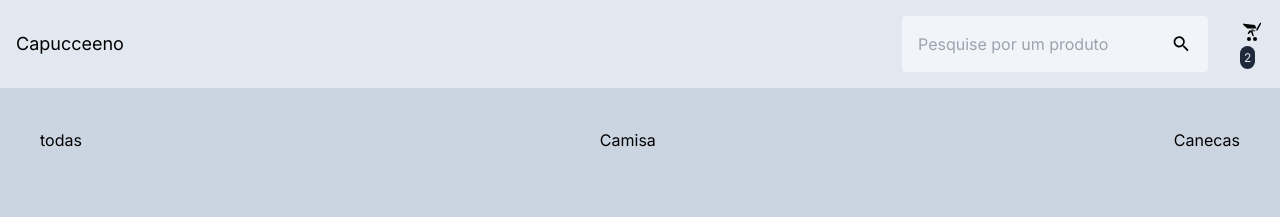
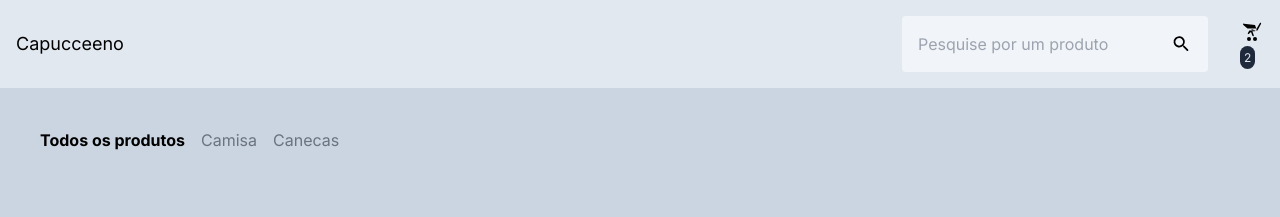
Before and after one commit to thigazzz/curseeduca-challenge, a Next.js app in the folder front/: page / in a window 1280 px wide. Shown: the top 217 px of the page. Built offline with nearby package versions, Linux system fonts and the light colour scheme.

Commit message:
feat: style of category tab

```diff
--- /dev/null
+++ b/front/app/components/CategoryTab.tsx
@@ -0,0 +1,18 @@
+interface CategoryTabProps {
+    isFocus: boolean;
+    children: React.ReactNode;
+}
+
+
+export default function CategoryTab({ isFocus, children }: CategoryTabProps) {
+    return (
+        <>
+            {isFocus ? (
+                <span className="text-sm md:text-base font-bold mr-2 md:mr-4 cursor-pointer">{children}</span>
+            )
+            : (
+                <span className="text-sm md:text-base text-gray-500 mr-2 md:mr-4 cursor-pointer">{children}</span>
+            )}
+        </>
+    )
+}
--- a/front/app/page.tsx
+++ b/front/app/page.tsx
@@ -1,3 +1,4 @@
+import CategoryTab from "./components/CategoryTab";
 import ProductCard from "./components/ProductCard";
 
 export default function Home() {
@@ -11,10 +12,10 @@ export default function Home() {
 
   return (
     <div className="w-full h-full p-4 md:p-8 flex flex-col items-center md:justify-between">
-      <div className="w-full flex justify-between">
-        <p>todas</p>
-        <p>Camisa</p>
-        <p>Canecas</p>
+      <div className="w-full flex items-center mb-4">
+        <CategoryTab isFocus={true}>Todos os produtos</CategoryTab>
+        <CategoryTab isFocus={false}>Camisa</CategoryTab>
+        <CategoryTab isFocus={false}>Canecas</CategoryTab>
       </div>
       <div className="w-full h-2/4 md:h-3/4 grid gap-4 grid-cols-2 md:grid-cols-4">
         {products.map(product => (
```
